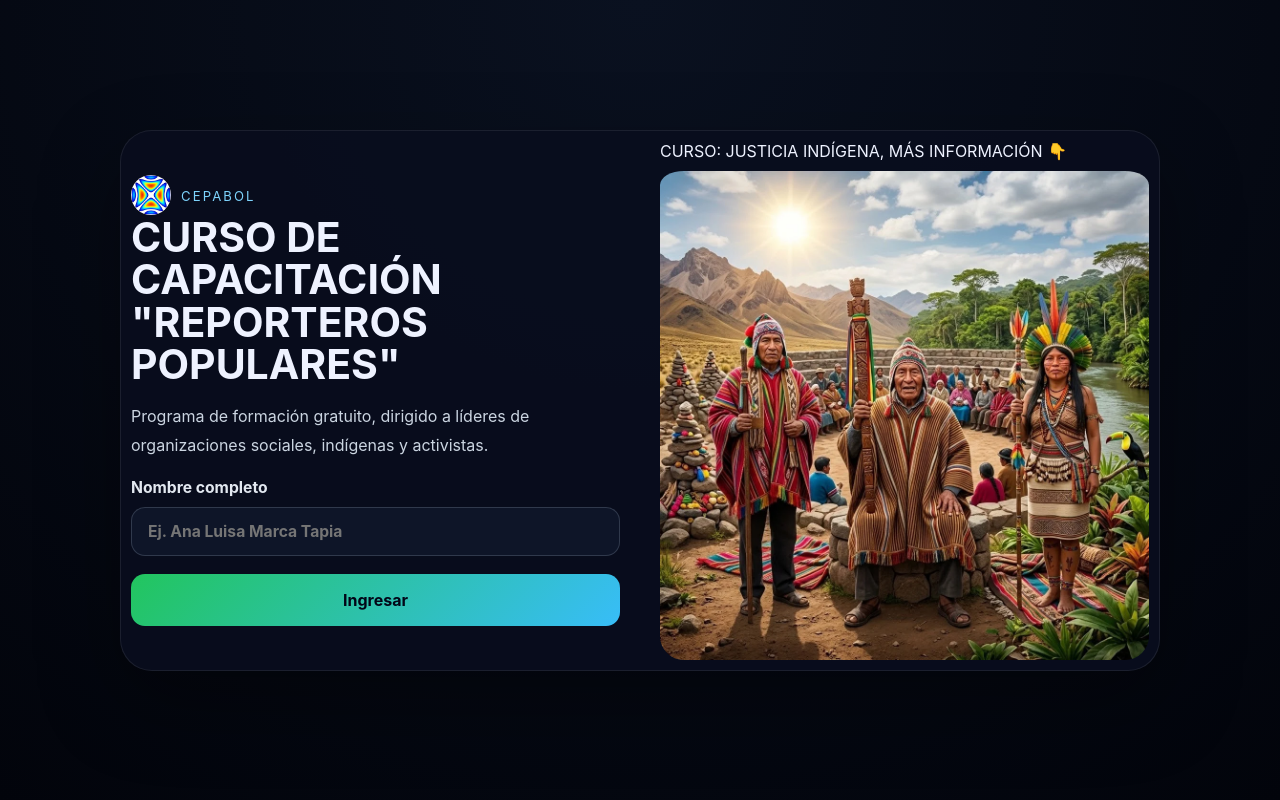
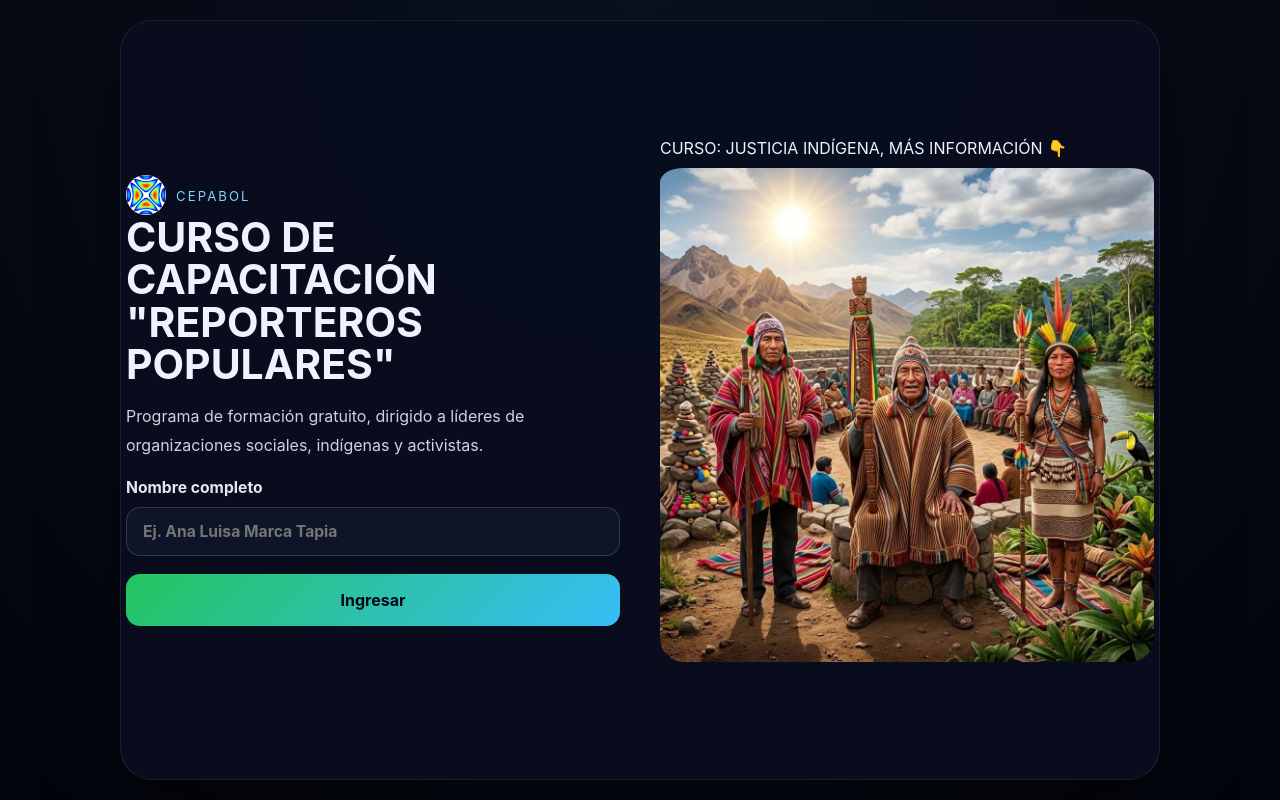
Before and after one commit to wilmer12354/CursoReporterosCEPABOL, a Next.js app: page / in a window 1280 px wide. Built offline with nearby package versions, Linux system fonts and the light colour scheme.

Commit message:
mejora-estilo

```diff
--- a/app/globals.css
+++ b/app/globals.css
@@ -19,9 +19,9 @@ input {
 
 .page-shell {
   min-height: 100vh;
-  display: grid;
-  place-items: center;
-  padding: 32px;
+  display: flex;
+  justify-content: center;
+  padding: 20px;
 }
 
 .hero-card,
@@ -31,7 +31,7 @@ input {
   border: 1px solid rgba(255, 255, 255, 0.08);
   border-radius: 32px;
   box-shadow: 0 30px 80px rgba(0, 0, 0, 0.35);
-  padding: 10px;
+  padding: 5px;
 }
 
 .hero-header,
@@ -144,13 +144,17 @@ h1 {
   gap: 28px;
   align-items: start;
 }
+.course-grid > :first-child {
+  margin-top: 85px;
+}
 
 .video-card,
 .questions-card {
   background: rgba(15, 23, 42, 0.9);
   border: 1px solid rgba(148, 163, 184, 0.12);
   border-radius: 28px;
-  padding: 24px;
+  padding: 20px;
+
 }
 
 .video-top {
--- a/app/page.tsx
+++ b/app/page.tsx
@@ -218,7 +218,6 @@ export default function HomePage() {
           <div className="course-header">
             <p className="eyebrow">Bienvenido/a, {user.name}</p>
             <h1>CURSO DE CAPACITACIÓN "REPORTEROS POPULARES"</h1>
-            <p className="hero-copy">Mira los videos dentro de esta página y presiona "Listo para mi examen" al acabar de ver el material audiovisual.</p>
             <p>
               <strong>Nota:</strong> Al acabar puedes solicitar tu certificado y/o credencial de CEPABOL contactando al número 71539769.
             </p>
```
